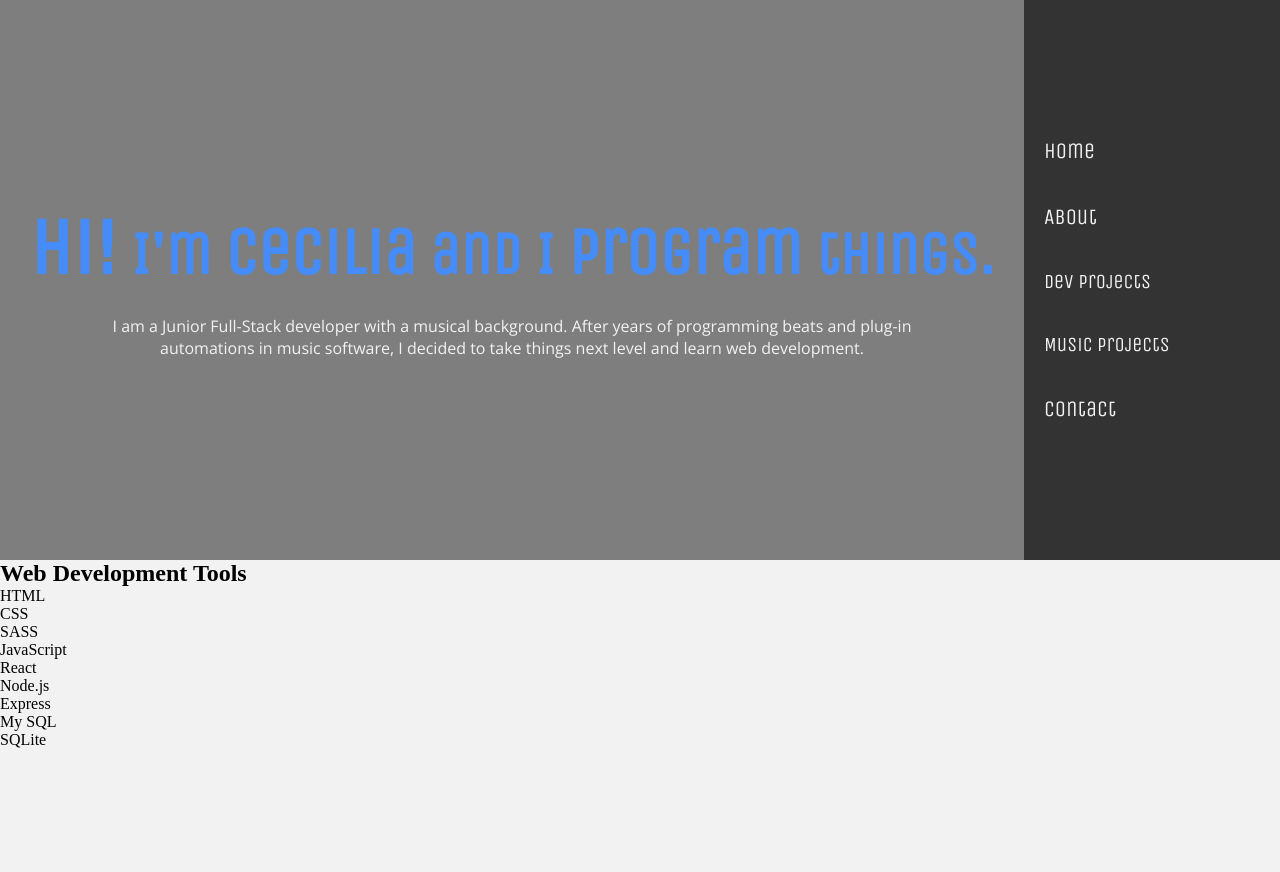
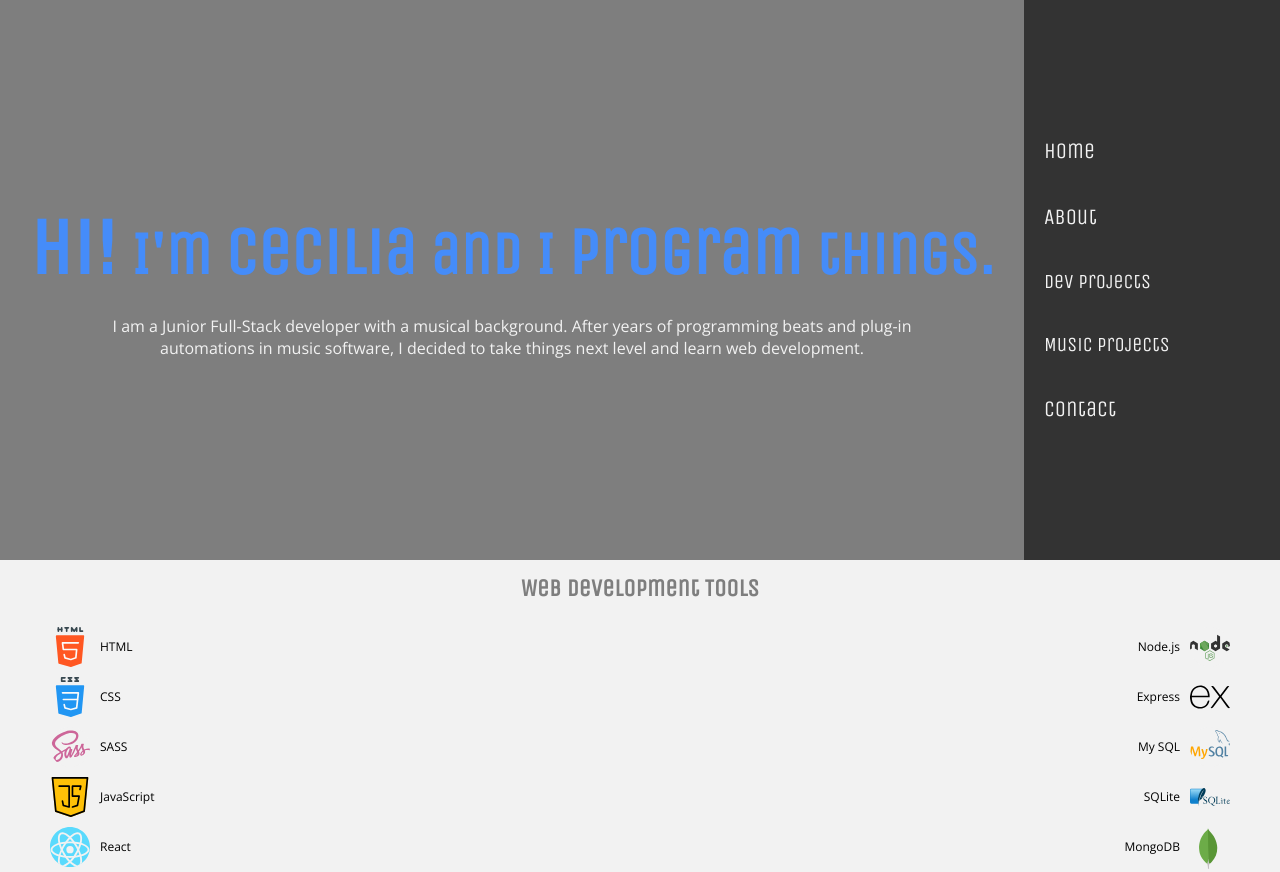
Before and after one commit to ctalloc/portfolio, a website: page html/index.html in a window 1280 px wide. Before the commit the page ends 800 px from the top, so only its background shows below. Drawn offline with nearby package versions, Linux system fonts and the light colour scheme.

Commit message:
:lipstick: Style web dev tools section

```diff
--- a/html/index.html
+++ b/html/index.html
@@ -40,21 +40,52 @@
         </nav>
       </div>
     </header>
-    <section class="tools">
+    <section class="tools central-column">
       <h2 class="tools__title">Web Development Tools</h2>
       <div class="tools__container">
         <ul class="tools__frontend">
-          <li class="tools__item">HTML</li>
-          <li class="tools__item">CSS</li>
-          <li class="tools__item">SASS</li>
-          <li class="tools__item">JavaScript</li>
-          <li class="tools__item">React</li>
+          <li class="tools__item">
+            <img class="tools__icon" src="../images/dev-icons/html.svg" alt="">
+            <p class="tools__txt">HTML</p>
+          </li>
+          <li class="tools__item">
+            <img class="tools__icon" src="../images/dev-icons/css.svg" alt="">
+            <p class="tools__txt">CSS</p>
+          </li>
+          <li class="tools__item">
+            <img class="tools__icon" src="../images/dev-icons/sass.svg" alt="">
+            <p class="tools__txt">SASS</p>
+          </li>
+          <li class="tools__item">
+            <img class="tools__icon" src="../images/dev-icons/js.svg" alt="">
+            <p class="tools__txt">JavaScript</p
+          ></li>
+          <li class="tools__item">
+            <img class="tools__icon" src="../images/dev-icons/react.svg" alt="">
+            <p class="tools__txt">React</p>
+          </li>
         </ul>
         <ul class="tools__backend">
-          <li class="tools__item">Node.js</li>
-          <li class="tools__item">Express</li>
-          <li class="tools__item">My SQL</li>
-          <li class="tools__item">SQLite</li>
+          <li class="tools__item">
+            <p class="tools__txt">Node.js</p>
+            <img class="tools__icon" src="../images/dev-icons/nodejs.svg" alt="">
+          </li>
+          <li class="tools__item">
+            <p class="tools__txt">Express</p>
+            <img class="tools__icon" src="../images/dev-icons/expressjs.svg" alt="">
+          </li>
+          <li class="tools__item">
+            <p class="tools__txt">My SQL</p>
+            <img class="tools__icon" src="../images/dev-icons/mysql.svg" alt="">
+          </li>
+          <li class="tools__item">
+            <p class="tools__txt">SQLite</p>
+            <img class="tools__icon" src="../images/dev-icons/sqlite.svg" alt="">
+          </li>
+          <li class="tools__item">
+            <p class="tools__txt">MongoDB</p>
+            <img class="tools__icon" src="../images/dev-icons/mongodb.svg" alt="">
+          </li>
         </ul>
       </div>
     </section>
--- /dev/null
+++ b/styles/sass/layout/_devtools.scss
@@ -0,0 +1,48 @@
+@import "../abstract/variables";
+@import "../abstract/mixins";
+
+
+// tools flexbox
+.tools__container {
+    display: flex;
+    justify-content: space-between;
+}
+
+//general display
+
+.tools {
+    &__title {
+        text-align: center;
+        margin: 14px 0 20px 0;
+        font-family: $title;
+        color: $gray;
+    }
+    &__container {
+        font-family: $txt;
+    }
+    &__item{
+        line-height: 30px;
+        display: flex;
+    }
+    &__icon {
+        width: 40px;
+    }
+    &__txt {
+        display: inline-block;
+        margin: 5px 10px;
+        font-size: 12px;
+        line-height: 40px;
+    }
+    &__frontend {
+        display: flex;
+        flex-direction: column;
+        align-items: flex-start;
+        margin-left: 10px;
+    }
+    &__backend {
+        display: flex;
+        flex-direction: column;
+        align-items: flex-end;
+        margin-right: 10px;
+    }
+}
--- a/styles/sass/main.scss
+++ b/styles/sass/main.scss
@@ -3,3 +3,4 @@
 @import "./abstract/mixins";
 @import "./core/components";
 @import "./layout/header";
+@import "./layout/devtools"
```
Also changed, not shown: images/dev-icons/css.svg (added), images/dev-icons/expressjs.svg (added), images/dev-icons/html.svg (added), images/dev-icons/js.svg (added), images/dev-icons/mongodb.svg (added), images/dev-icons/mysql.svg (added), images/dev-icons/nodejs.svg (added), images/dev-icons/react.svg (added), images/dev-icons/sass.svg (added), images/dev-icons/sqlite.svg (added), styles/css/style.css, styles/sass/layout/_footer.scss (deleted), styles/sass/layout/_page.scss (deleted).
